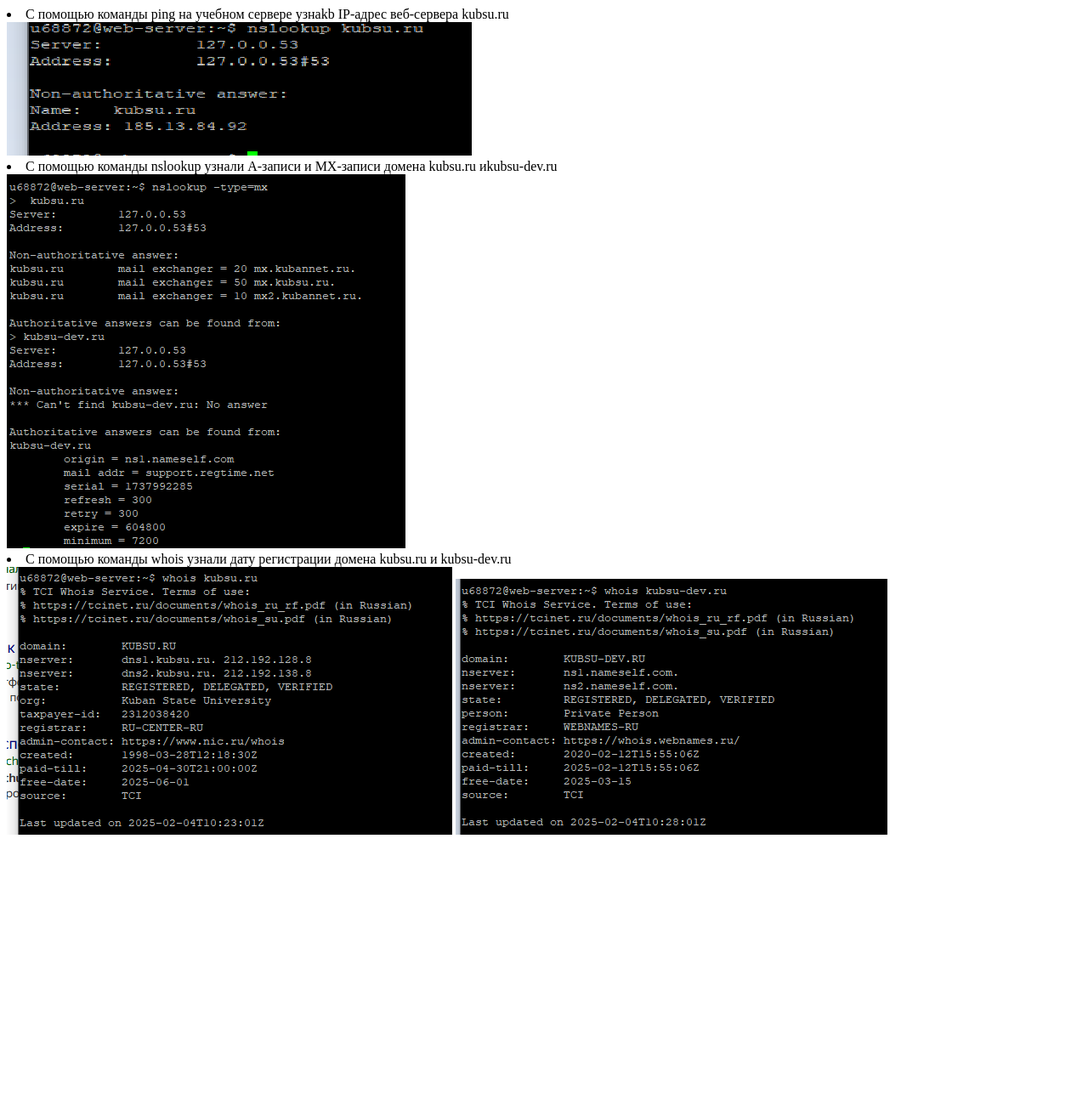
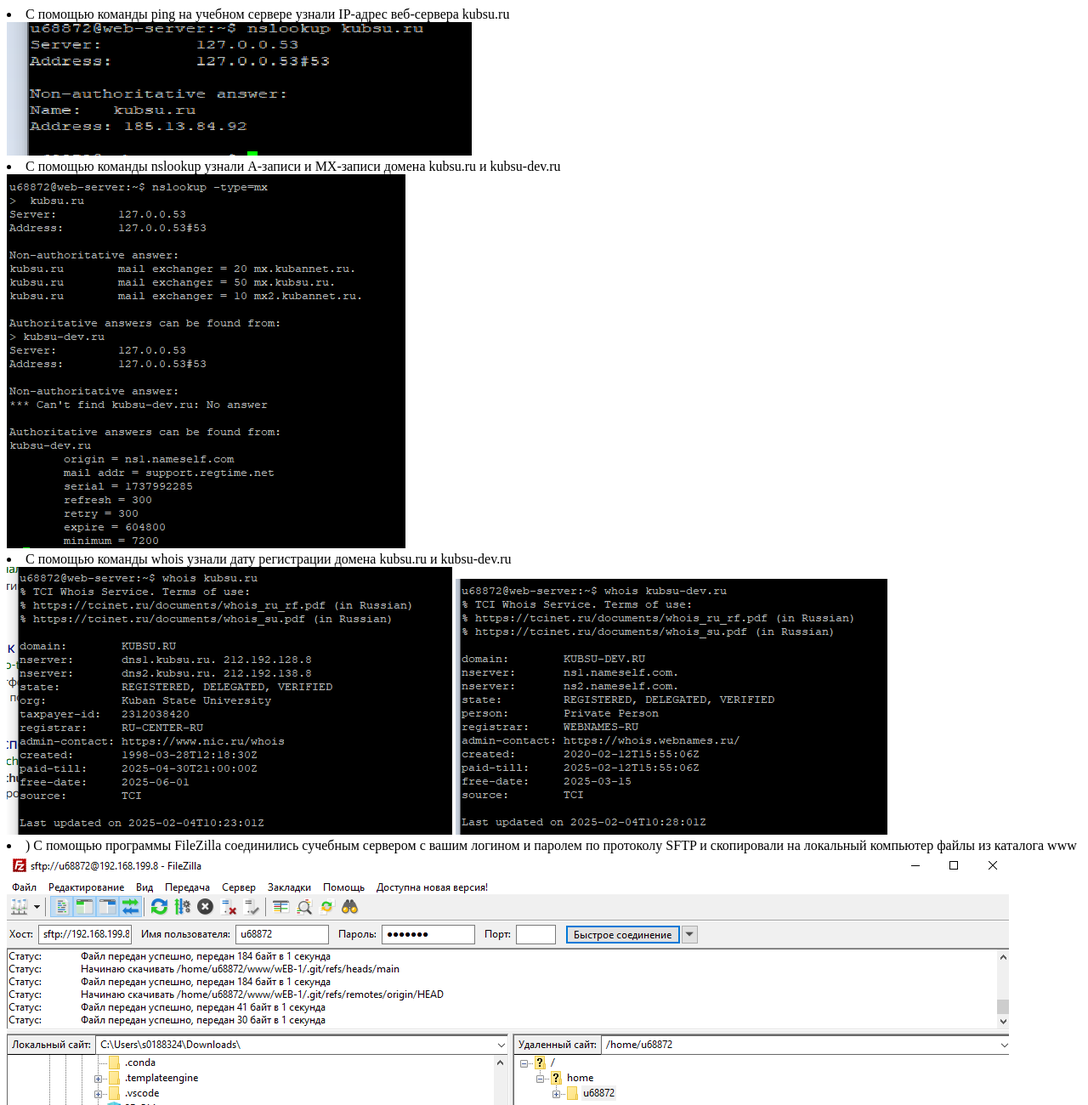
Before and after one commit to prettyTIpocTo/Web1, a plain HTML site: page index.html in a window 1280 px wide. Shown: the top 1300 px of the page at 85% size. Before the commit the page ends 994 px from the top, so only its background shows below. Drawn offline with Linux system fonts and the light colour scheme.

Commit message:
index.html

```diff
--- a/index.html
+++ b/index.html
@@ -6,12 +6,14 @@
     <title>Document</title>
 </head>
 <body>
-    <li>С помощью команды ping на учебном сервере узнаkb IP-адрес веб-сервера kubsu.ru</li>
+    <li>С помощью команды ping на учебном сервере узнали IP-адрес веб-сервера kubsu.ru</li>
     <img src="ping.png">
-    <li>С помощью команды nslookup узнали A-записи и MX-записи домена kubsu.ru иkubsu-dev.ru</li>
+    <li>С помощью команды nslookup узнали A-записи и MX-записи домена kubsu.ru и kubsu-dev.ru</li>
     <img src="nslookup.png">
     <li>С помощью команды whois узнали дату регистрации домена kubsu.ru и kubsu-dev.ru</li>
     <img src="whois1.png">
     <img src="whois2.png">
+    <li>) С помощью программы FileZilla соединились сучебным сервером с вашим логином и паролем по протоколу SFTP и скопировали на локальный компьютер файлы из каталога www</li>
+    <img src="filezil.png">
 </body>
 </html>
```
